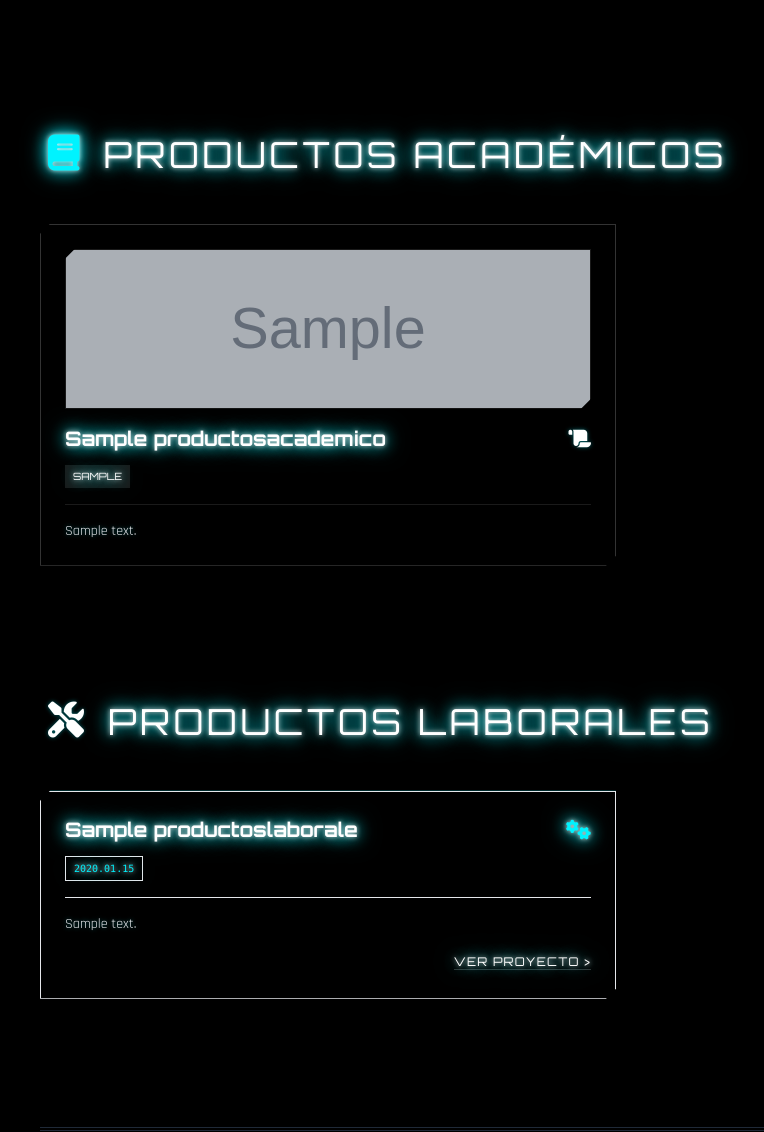
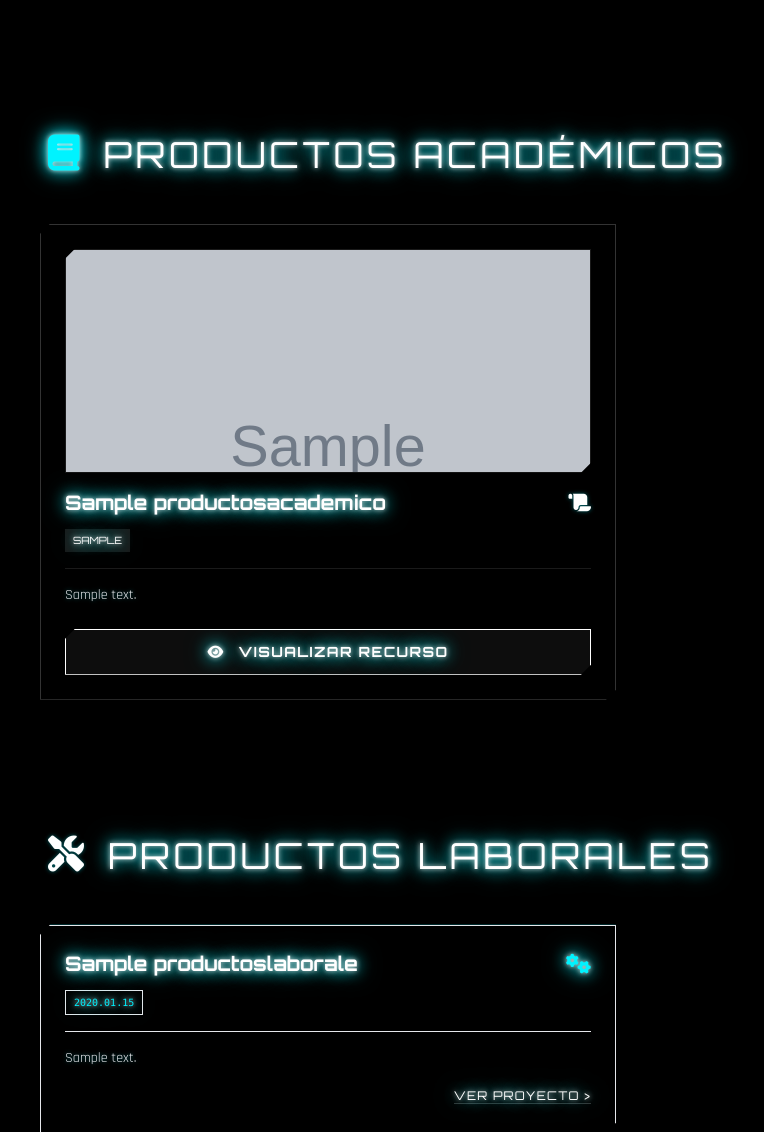
Before and after one commit to nosequeponeraqui571-web/hojadevidafinal, a Django app: page / in a window 1280 px wide; the page is wider, and only the part inside the window is pictured. Shown: the part 3452-4584 px from the top of that part, without its empty margins (80-844 px from the left). Run offline with Django 5.2, Linux system fonts and the light colour scheme; tables that the repository leaves empty hold one stand-in row (values such as "Sample post"); grey boxes marked "Sample" are stand-in pictures; some libraries are stand-ins or nearby versions.

Commit message:
mostrarbotonvi

```diff
--- a/Perfil/templates/hoja_vida.html
+++ b/Perfil/templates/hoja_vida.html
@@ -12,7 +12,7 @@
     <!-- Fuentes Futuristas -->
     <link href="https://fonts.googleapis.com/css2?family=Orbitron:wght@400;500;700;900&family=Rajdhani:wght@300;400;500;600;700&display=swap" rel="stylesheet">
 
-    <!-- Iconos FontAwesome -->
+    <!-- Iconos -->
     <link rel="stylesheet" href="https://cdnjs.cloudflare.com/ajax/libs/font-awesome/6.4.0/css/all.min.css">
 
     <script>
@@ -22,6 +22,7 @@
                     colors: {
                         tron: {
                             bg: '#000000',
+                            // Color dinámico vinculado a variable CSS
                             primary: 'var(--primary-color)',
                             dim: 'rgba(var(--primary-rgb), 0.1)',
                             white: '#e0faff',
@@ -33,6 +34,7 @@
                         rajdhani: ['Rajdhani', 'sans-serif'],
                     },
                     boxShadow: {
+                        // Sombras dinámicas
                         'neon': '0 0 5px var(--primary-color), 0 0 20px var(--primary-color)',
                         'hud': 'inset 0 0 20px rgba(var(--primary-rgb), 0.15)',
                     },
@@ -47,6 +49,7 @@
     </script>
 
     <style>
+        /* DEFINICIÓN DE TEMAS */
         :root {
             /* TEMA LEGACY (Por defecto) */
             --primary-color: #00f3ff;
@@ -67,9 +70,12 @@
             font-family: 'Rajdhani', sans-serif;
             overflow-x: hidden;
             transition: background-color 0.5s ease, color 0.5s ease;
+
+            /* --- EFECTO BLOOM GENERAL --- */
             text-shadow: 0 0 4px rgba(var(--primary-rgb), 0.4);
         }
 
+        /* --- EFECTO BLOOM INTENSO --- */
         h1, h2, h3, .font-orbitron, .text-tron-primary, .expand-text {
             text-shadow:
                 0 0 5px rgba(255, 255, 255, 0.8),
@@ -99,6 +105,7 @@
             100% { background-position: 0 50px; }
         }
 
+        /* RECORTE ANGULAR */
         .clip-tron {
             clip-path: polygon(10px 0, 100% 0, 100% calc(100% - 10px), calc(100% - 10px) 100%, 0 100%, 0 10px);
         }
@@ -108,6 +115,7 @@
             border-color: var(--primary-color);
         }
 
+        /* SIDEBAR */
         .sidebar-container {
             width: 4.5rem;
             transition: width 0.4s cubic-bezier(0.25, 1, 0.5, 1);
@@ -124,11 +132,13 @@
         }
         .sidebar-container:hover .expand-text { opacity: 1; max-width: 180px; margin-left: 0.75rem; }
 
+        /* SCROLLBAR */
         ::-webkit-scrollbar { width: 6px; }
         ::-webkit-scrollbar-track { background: #000; }
         ::-webkit-scrollbar-thumb { background: var(--primary-color); }
         .no-scrollbar::-webkit-scrollbar { display: none; }
 
+        /* LABELS */
         .label-tron {
             font-family: 'Orbitron', sans-serif;
             color: var(--primary-color);
@@ -142,7 +152,9 @@
         }
         .value-tron { font-family: 'Rajdhani', sans-serif; color: #fff; font-size: 1rem; }
 
+        /* DISCO CIRCULAR DINÁMICO */
         .disc-ring { border-radius: 50%; position: absolute; top: 50%; left: 50%; transform: translate(-50%, -50%); box-sizing: border-box; transition: border-color 0.5s ease, box-shadow 0.5s ease; }
+
         .ring-1 { width: 100%; height: 100%; border: 3px solid var(--primary-color); box-shadow: 0 0 15px var(--primary-color), inset 0 0 10px var(--primary-color); }
         .ring-2 { width: 88%; height: 88%; border: 1px dashed rgba(255, 255, 255, 0.5); animation: rotate-center-reverse 20s linear infinite; }
         .ring-3 { width: 112%; height: 112%; border-top: 2px solid transparent; border-right: 2px solid var(--primary-color); border-bottom: 2px solid transparent; border-left: 2px solid var(--primary-color); animation: rotate-center 6s linear infinite; opacity: 0.8; }
@@ -151,6 +163,7 @@
         @keyframes rotate-center { 0% { transform: translate(-50%, -50%) rotate(0deg); } 100% { transform: translate(-50%, -50%) rotate(360deg); } }
         @keyframes rotate-center-reverse { 0% { transform: translate(-50%, -50%) rotate(0deg); } 100% { transform: translate(-50%, -50%) rotate(-360deg); } }
 
+        /* MODAL */
         .modal-enter { animation: modalIn 0.3s ease-out forwards; }
         .modal-exit { animation: modalOut 0.3s ease-in forwards; }
         @keyframes modalIn { from { opacity: 0; transform: scale(0.9); } to { opacity: 1; transform: scale(1); } }
@@ -192,13 +205,16 @@
         <!-- SIDEBAR -->
         <aside class="sidebar-container bg-black/90 backdrop-blur-xl flex flex-col md:fixed md:h-screen z-50 overflow-x-hidden no-scrollbar group shadow-none transition-shadow duration-500 hover:shadow-neon">
 
+            <!-- CABECERA DE PERFIL + BOTÓN DE CAMBIO -->
             <div class="h-14 flex items-center justify-center border-b border-tron-primary/20 bg-gradient-to-r from-tron-primary/10 to-transparent overflow-hidden relative">
+                <!-- Botón Switcher -->
                 <button onclick="toggleTheme()" class="w-full h-full flex items-center justify-center group/btn focus:outline-none" title="Cambiar Tema (Legacy/Ares)">
                     <i id="theme-icon" class="fas fa-microchip text-tron-primary text-xl transition-all duration-500 group-hover/btn:rotate-180 group-hover/btn:scale-125 animate-pulse-glow"></i>
                     <span class="absolute bottom-1 text-[8px] text-tron-primary opacity-0 group-hover/btn:opacity-100 transition-opacity font-orbitron tracking-widest">SWITCH</span>
                 </button>
             </div>
 
+            <!-- NAVEGACIÓN -->
             <nav class="flex-1 px-1 md:px-2 py-4 space-y-3">
                 {% if perfil.archivo_cv %}
                 <div class="flex flex-col gap-1 mb-2 group/cv-container">
@@ -209,6 +225,7 @@
                 </div>
                 {% endif %}
 
+                <!-- Generar PDF -->
                 <div class="flex flex-col gap-1 mb-8 group/cv-gen">
                     <a href="{% url 'exportar_cv' %}" target="_blank" class="flex items-center px-3 py-3 clip-tron bg-white/5 border-l-4 border-white text-white hover:bg-white hover:text-black transition-all duration-300 shadow-hud overflow-hidden whitespace-nowrap w-full text-left">
                         <i class="fas fa-print text-lg min-w-[24px] text-center flex-shrink-0 text-white group-hover:text-black"></i>
@@ -288,6 +305,7 @@
 
                 <div class="mb-12 pl-4 md:pl-8 relative flex flex-col md:flex-row items-center gap-12 md:gap-16">
 
+                    <!-- DISCO CIRCULAR DINÁMICO -->
                     <div class="relative w-64 h-64 flex-shrink-0 group cursor-pointer flex justify-center items-center">
                         <div class="disc-ring ring-4"></div>
                         <div class="disc-ring ring-3"></div>
@@ -302,6 +320,7 @@
                         </div>
                     </div>
 
+                    <!-- TEXTO DE PRESENTACIÓN -->
                     <div class="text-center md:text-left border-l-0 md:border-l-8 border-tron-primary md:pl-10">
                         <h3 class="text-xl text-tron-primary font-orbitron mb-2 tracking-[0.4em] animate-pulse-glow">IDENTIDAD RECONOCIDA</h3>
                         <h1 class="text-6xl md:text-8xl font-black text-white uppercase mb-4 text-glow leading-tight font-orbitron">
@@ -422,6 +441,13 @@
                             <div class="label-tron">Email Contacto</div>
                             <div class="value-tron">{{ perfil.email_contacto|default:"" }}</div>
                         </div>
+                        {% if perfil.archivo_cv %}
+                        <div class="col-span-full mt-4">
+                            <button onclick="openPreview('{{ perfil.archivo_cv.url }}')" class="inline-flex items-center gap-2 text-sm text-black bg-tron-primary px-6 py-2 hover:bg-white hover:text-black transition uppercase font-bold tracking-widest clip-tron font-orbitron">
+                                <i class="fas fa-eye"></i> Previsualizar CV
+                            </button>
+                        </div>
+                        {% endif %}
                     </div>
                 </div>
             </section>
@@ -551,11 +577,19 @@
                 </div>
                 <div class="grid md:grid-cols-2 gap-8">
                     {% for prod in productos_academicos %}
-                    <div class="p-6 bg-tron-panel border border-white/20 hover:border-white transition-all duration-300 shadow-neon-white clip-tron h-full flex flex-col">
-                        <!-- IMAGEN DEL PRODUCTO (Nueva Sección) -->
+                    <div class="p-6 bg-tron-panel border border-white/20 hover:border-white transition-all duration-300 shadow-neon-white clip-tron h-full flex flex-col group">
+
+                        <!-- IMAGEN PREVIA (Estilo Mejorado) -->
                         {% if prod.imagen_producto %}
-                        <div class="w-full h-40 mb-4 overflow-hidden border border-white/10 relative group-hover:border-white transition-colors clip-tron">
-                            <img src="{{ prod.imagen_producto.url }}" alt="{{ prod.nombrerecurso }}" class="w-full h-full object-cover opacity-80 group-hover:opacity-100 transition-opacity duration-300">
+                        <div class="w-full h-56 mb-4 overflow-hidden border border-white/10 relative clip-tron bg-black/50">
+                            <!-- Overlay al hacer hover -->
+                            <div class="absolute inset-0 z-20 flex items-center justify-center bg-black/60 opacity-0 group-hover:opacity-100 transition-opacity duration-300 cursor-pointer" onclick="openPreview('{{ prod.imagen_producto.url }}')">
+                                <span class="text-white font-orbitron tracking-widest border border-white px-4 py-2 hover:bg-white hover:text-black transition">
+                                    <i class="fas fa-expand me-2"></i> AMPLIAR
+                                </span>
+                            </div>
+                            <!-- Imagen ajustada para cubrir pero centrada -->
+                            <img src="{{ prod.imagen_producto.url }}" alt="{{ prod.nombrerecurso }}" class="w-full h-full object-cover object-top opacity-90 group-hover:scale-110 transition-transform duration-700">
                         </div>
                         {% endif %}
 
@@ -565,6 +599,15 @@
                         </div>
                         <span class="inline-block bg-white/10 text-white text-[10px] px-2 py-1 mt-1 mb-4 uppercase font-orbitron self-start">{{ prod.clasificador|default:"" }}</span>
                         <p class="text-gray-200 text-sm border-t border-white/10 pt-4 font-rajdhani flex-grow">{{ prod.descripcion|default:"" }}</p>
+
+                        <!-- BOTÓN VISUALIZAR (Igual que certificados) -->
+                        {% if prod.imagen_producto %}
+                        <div class="mt-6">
+                            <button onclick="openPreview('{{ prod.imagen_producto.url }}')" class="w-full block text-center py-3 bg-white/5 border border-white text-white text-sm hover:bg-white hover:text-black transition uppercase font-bold tracking-widest clip-tron font-orbitron">
+                                <i class="fas fa-eye mr-2"></i> Visualizar Recurso
+                            </button>
+                        </div>
+                        {% endif %}
                     </div>
                     {% endfor %}
                 </div>
```
